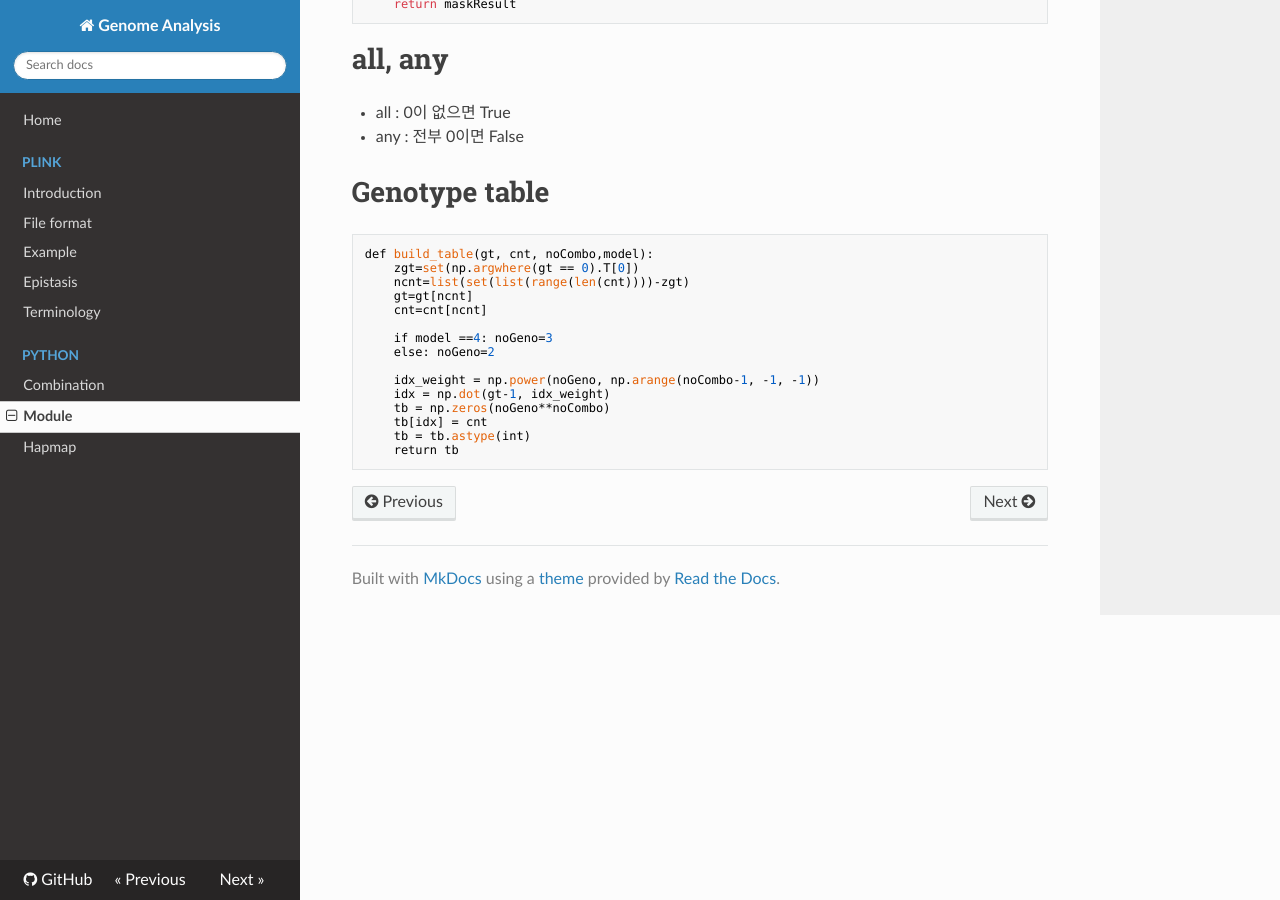
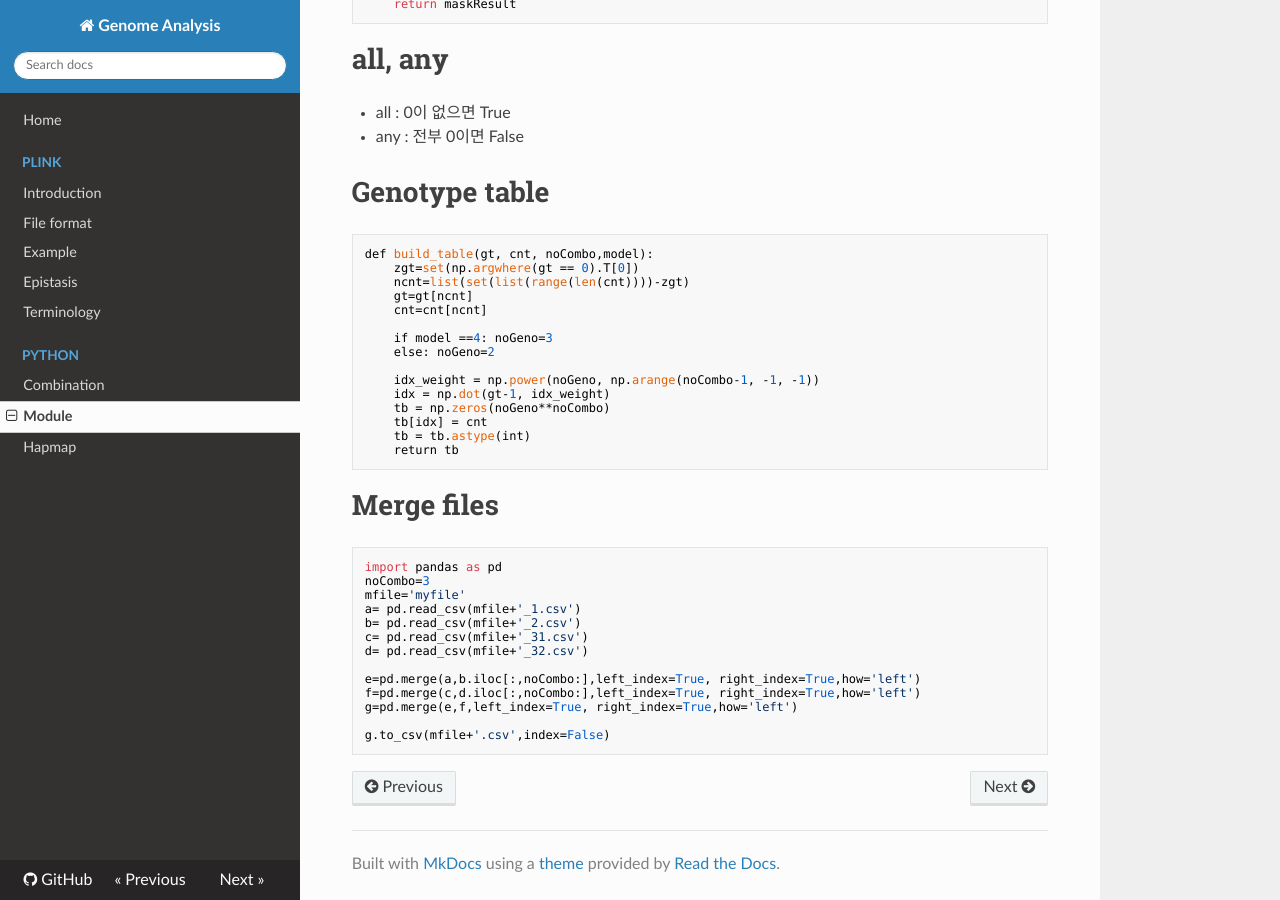
Before and after one commit to WonyoungCho/plink, an MkDocs documentation site: the page built from docs/module.md, in a window 1280 px wide and 900 px high, scrolled down 683 px. Built offline with MkDocs 1.6.1, drawn with Linux system fonts in a browser that asks for light colours; nearby versions of some CDN libraries; old or Windows-style settings are respelled for this version of MkDocs.

Commit message:
Update module.md

````diff
--- a/docs/module.md
+++ b/docs/module.md
@@ -58,3 +58,20 @@ def build_table(gt, cnt, noCombo,model):
     tb = tb.astype(int)
     return tb
 ```
+
+# Merge files
+```
+import pandas as pd
+noCombo=3
+mfile='myfile'
+a= pd.read_csv(mfile+'_1.csv')
+b= pd.read_csv(mfile+'_2.csv')
+c= pd.read_csv(mfile+'_31.csv')
+d= pd.read_csv(mfile+'_32.csv')
+
+e=pd.merge(a,b.iloc[:,noCombo:],left_index=True, right_index=True,how='left')
+f=pd.merge(c,d.iloc[:,noCombo:],left_index=True, right_index=True,how='left')
+g=pd.merge(e,f,left_index=True, right_index=True,how='left')
+
+g.to_csv(mfile+'.csv',index=False)
+```
````
